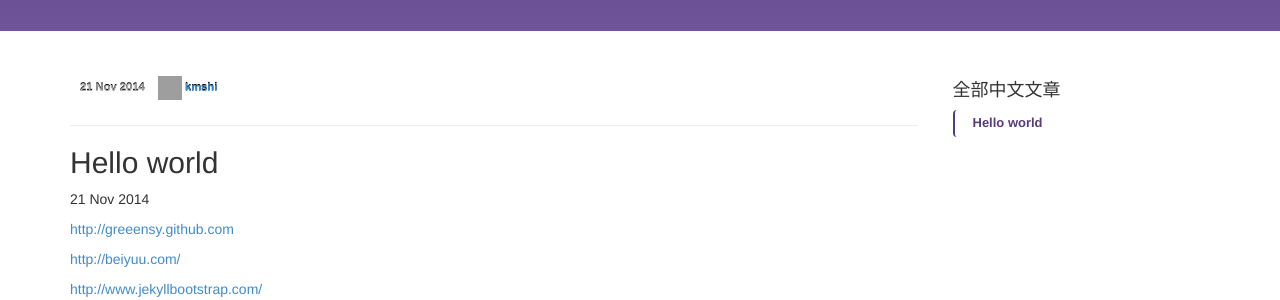
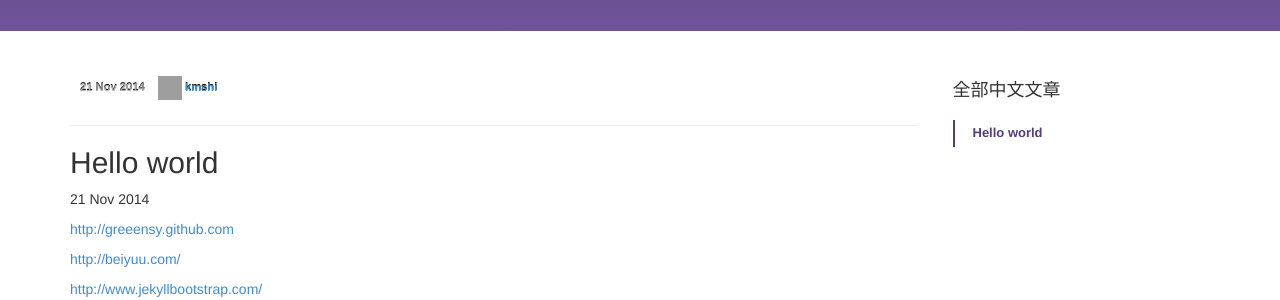
Before and after one commit to haxejs/haxejs.com, a Jekyll site: the page built from _posts/2014-11-21-hello-world.md, in a window 1280 px wide. Shown: the part 243-543 px from the top of the page. Built offline with Jekyll 4.4.1, drawn with Linux system fonts in a browser that asks for light colours; Markdown is read by kramdown in place of the engine named in the settings; grey boxes are pictures that could not be loaded.

Commit message:
revert sidenav style back

```diff
--- a/_layouts/post_en.html
+++ b/_layouts/post_en.html
@@ -20,9 +20,9 @@ layout: default_en
 </div>
 <div class="col-md-3 bs-docs-sidebar hidden-print" role="complementary">
 	<h4>All posts in english</h4>
-    <ul class="nav nav-pills nav-stacked" role="tablist">
+    <ul class="nav bs-docs-sidenav">
         {% for post in site.categories.en %}
-	    <li role="presentation" {% if page.url == post.url %}class="active"{% endif %}><a href="{{ post.url }}">{{ post.title }}</a></li>
+	    <li {% if page.url == post.url %}class="active"{% endif %}><a href="{{ post.url }}">{{ post.title }}</a></li>
 	    {% endfor %}
 	</ul>
 </div>
--- a/_layouts/post_zh.html
+++ b/_layouts/post_zh.html
@@ -20,9 +20,9 @@ layout: default_zh
 </div>
 <div class="col-md-3 bs-docs-sidebar hidden-print" role="complementary">
 	<h4>全部中文文章</h4>
-    <ul class="nav nav-pills nav-stacked" role="tablist">
+    <ul class="nav bs-docs-sidenav">
         {% for post in site.categories.zh %}
-	    <li role="presentation" {% if page.url == post.url %}class="active"{% endif %}><a href="{{ post.url }}">{{ post.title }}</a></li>
+	    <li {% if page.url == post.url %}class="active"{% endif %}><a href="{{ post.url }}">{{ post.title }}</a></li>
 	    {% endfor %}
 	</ul>
 </div>
```
